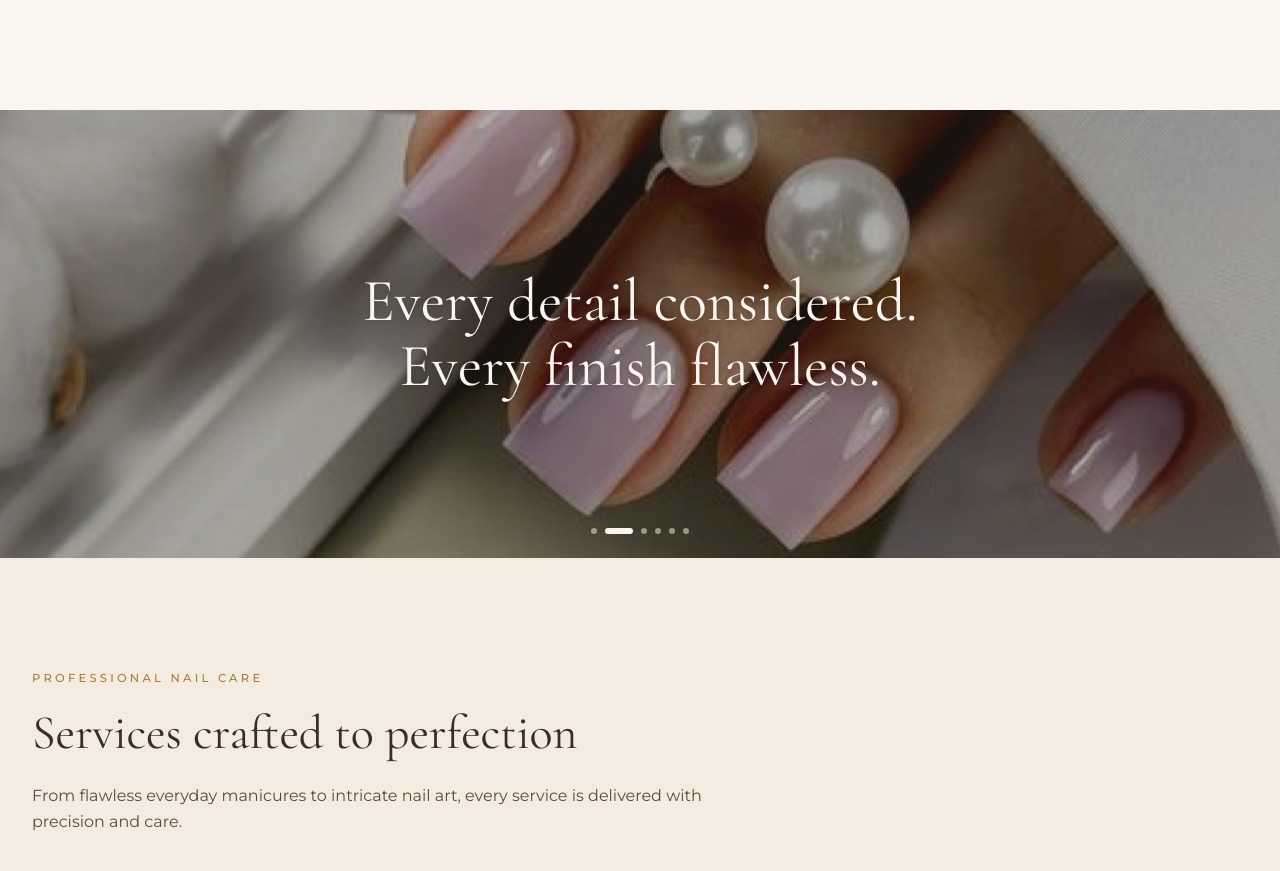
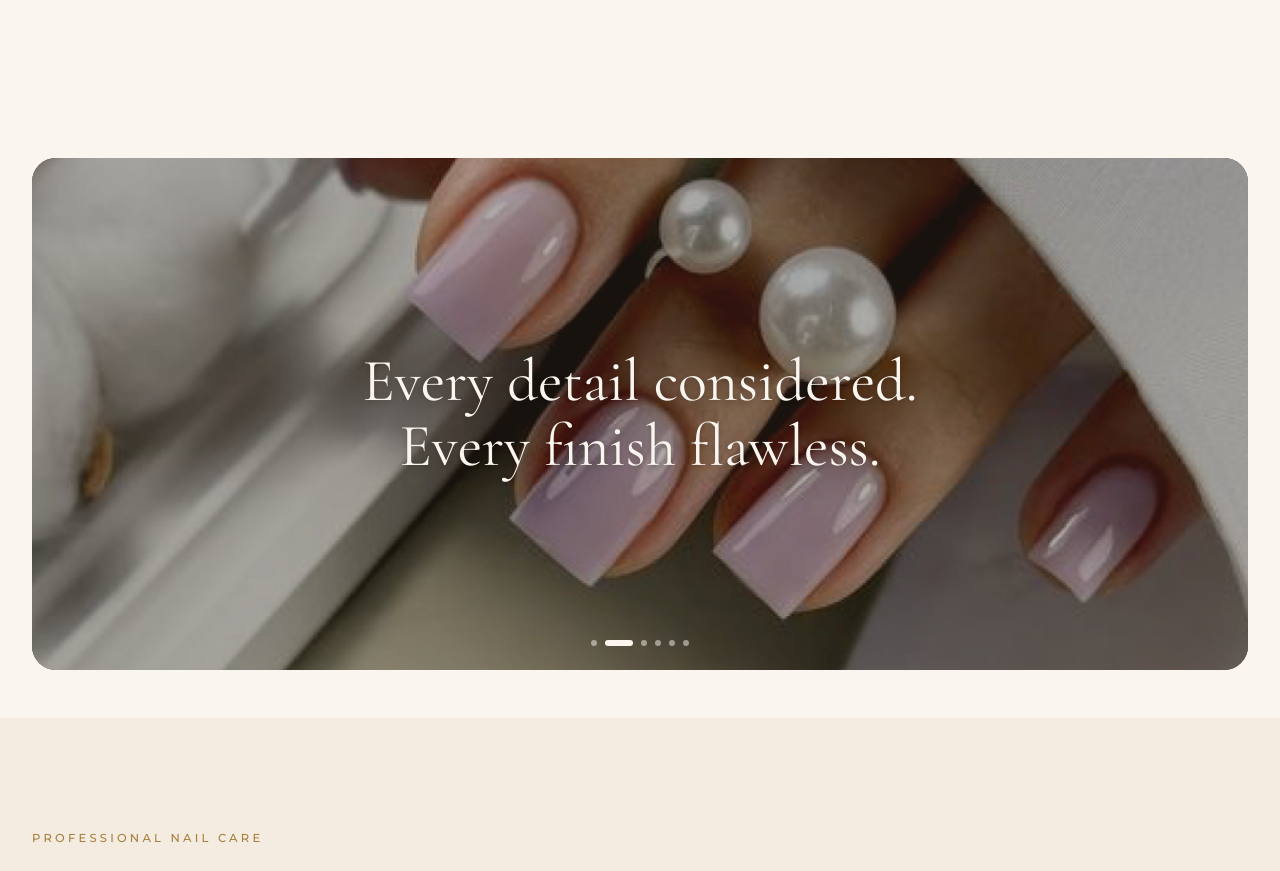
Before and after one commit to nursultantorobaev/loveyounails, a Next.js app: page / in a window 1280 px wide. Shown: the part 1637-2508 px from the top of the page. Built offline with nearby package versions, Linux system fonts and the light colour scheme.

Commit message:
Contain statement showcase to page width + taller (rounded panel)
Co-Authored-By: Claude Opus 4.8 <noreply@anthropic.com>

```diff
--- a/src/app/page.tsx
+++ b/src/app/page.tsx
@@ -70,6 +70,7 @@ function StatementBand() {
     { src: "/media/photos/nails-milky-almond.png", alt: "Milky almond manicure" },
   ];
   return (
+    <div className="mx-auto max-w-7xl px-5 py-8 md:px-8 md:py-12">
       <StatementShowcase images={work}>
         <h2 className="max-w-3xl font-display text-4xl leading-[1.08] text-cream drop-shadow-sm md:text-6xl">
           Every detail considered.
@@ -77,6 +78,7 @@ function StatementBand() {
           Every finish flawless.
         </h2>
       </StatementShowcase>
+    </div>
   );
 }
 
--- a/src/components/StatementShowcase.tsx
+++ b/src/components/StatementShowcase.tsx
@@ -35,7 +35,7 @@ export default function StatementShowcase({
 
   return (
     <section
-      className="relative h-[56vh] min-h-[360px] max-h-[560px] w-full overflow-hidden bg-espresso"
+      className="relative h-[64vh] min-h-[420px] max-h-[680px] w-full overflow-hidden rounded-3xl bg-espresso"
       onMouseEnter={() => (paused.current = true)}
       onMouseLeave={() => (paused.current = false)}
     >
```
Lines whose indentation alone changed are shown as unchanged.
